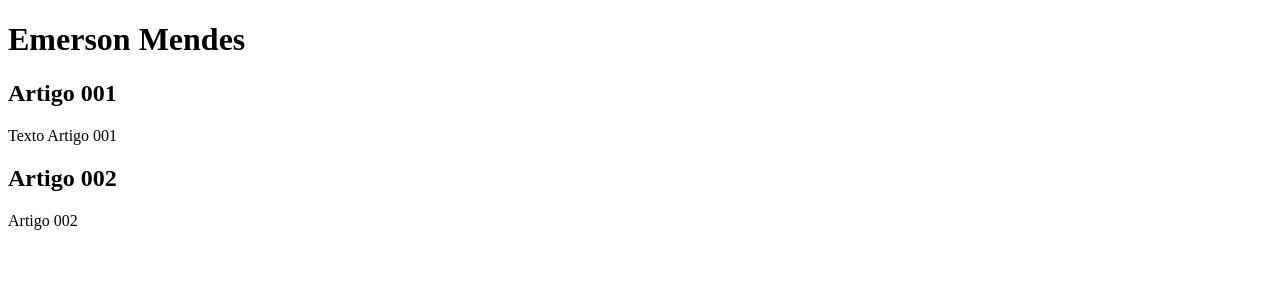
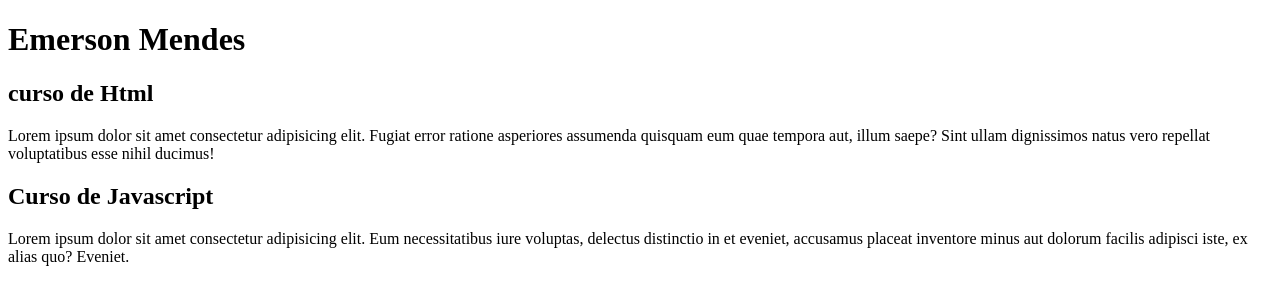
Before and after one commit to EmersonCabelo/projeto-site, a plain HTML site: page index.html in a window 1280 px wide. Drawn offline with Linux system fonts and the light colour scheme.

Commit message:
Comecei a escrever o conteudo

```diff
--- a/index.html
+++ b/index.html
@@ -11,12 +11,16 @@
             <h1>Emerson Mendes</h1>
         </header>
         <article>
-            <h2> Artigo 001</h2>
-            <p>Texto Artigo 001</p>
+            <h2> curso de Html</h2>
+            <p>Lorem ipsum dolor sit amet consectetur adipisicing elit. Fugiat error ratione asperiores assumenda quisquam eum quae tempora aut, illum saepe? Sint ullam dignissimos natus vero repellat voluptatibus esse nihil ducimus!
+
+            </p>
         </article>
         <article>
-            <h2>Artigo 002</h2>
-            <p>Artigo 002</p>
+            <h2>Curso de Javascript</h2>
+            <p>Lorem ipsum dolor sit amet consectetur adipisicing elit. Eum necessitatibus iure voluptas, delectus distinctio in et eveniet, accusamus placeat inventore minus aut dolorum facilis adipisci iste, ex alias quo? Eveniet.
+
+            </p>
         </article>
     </main>
 </body>
```
